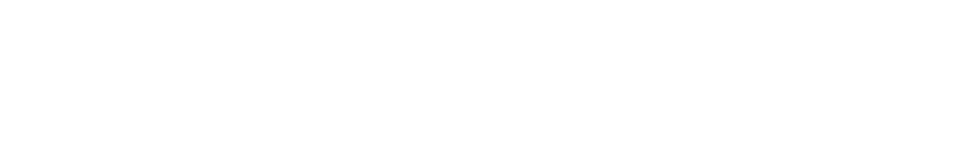
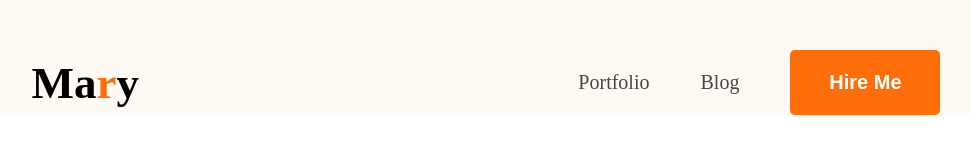
Before and after one commit to nibirshahriar/hero-dev-port-my, a plain HTML site: page index.html in a window 1280 px wide. Shown: the whole page, without its empty margins (154-1125 px from the left). Drawn offline with Linux system fonts and the light colour scheme.

Commit message:
created navbar

```diff
--- a/index.html
+++ b/index.html
@@ -1,11 +1,31 @@
 <!DOCTYPE html>
 <html lang="en">
+
 <head>
     <meta charset="UTF-8">
     <meta name="viewport" content="width=device-width, initial-scale=1.0">
     <title>Nibir Shahriar Portfolio</title>
+    <link rel="preconnect" href="https://fonts.googleapis.com">
+    <link rel="preconnect" href="https://fonts.gstatic.com" crossorigin>
+    <link href="https://fonts.googleapis.com/css2?family=Open+Sans:ital,wght@0,300..800;1,300..800&display=swap"
+        rel="stylesheet">
+    <link rel="stylesheet" href="styles/portfolia.css">
 </head>
-<body>
 
+<body class="font-open-sans">
+    <header>
+        <nav>
+            <div class="logo">
+                <h2>Ma<span class="color-orange">r</span>y</h2>
+            </div>
+            <ul class="menu">
+                <li><a href="">Portfolio</a></li>
+                <li><a href="">Blog</a></li>
+                <li><button class="btn">Hire Me</button></li>
+            </ul>
+        </nav>
+
+    </header>
 </body>
+
 </html>
--- /dev/null
+++ b/styles/portfolia.css
@@ -0,0 +1,55 @@
+*{
+margin: 0;
+padding: 0;
+box-sizing: border-box;
+}
+/* shared style */
+.font-open-sans> {
+    font-family: "Open Sans", sans-serif;
+    font-optical-sizing: auto;
+}
+
+.logo h2{
+font-size: 45px;
+font-weight: 800px;
+}
+.color-orange{
+color: #FD6E0A;
+}
+
+/* main style */
+header{
+background-color: #FFF8F3;
+padding-top: 50px;
+}
+nav{
+width: 71%;
+max-width: 1140px;
+margin: 0px auto;
+display: flex;
+justify-content: space-between;
+align-items: center;
+}
+nav .menu{
+display: flex;
+list-style-type: none;
+gap: 51px;
+align-items: center;
+}
+
+nav .menu a{
+font-size: 20px;
+color: #474747;
+text-decoration: none;
+}
+.btn{
+border: none;
+background-color:#FD6E0A ;
+width: 150px;
+height: 65px;
+border-radius: 5px;
+padding: 18px 35px;
+font-size: 20px;
+font-weight: bold;
+color: white;
+}
```
